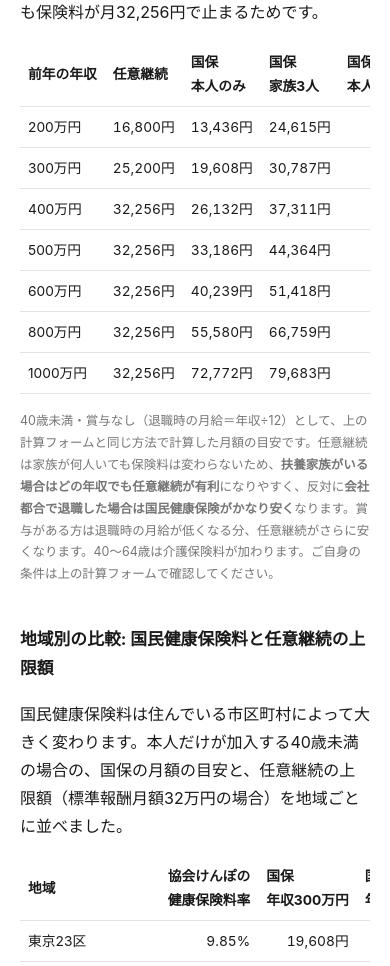
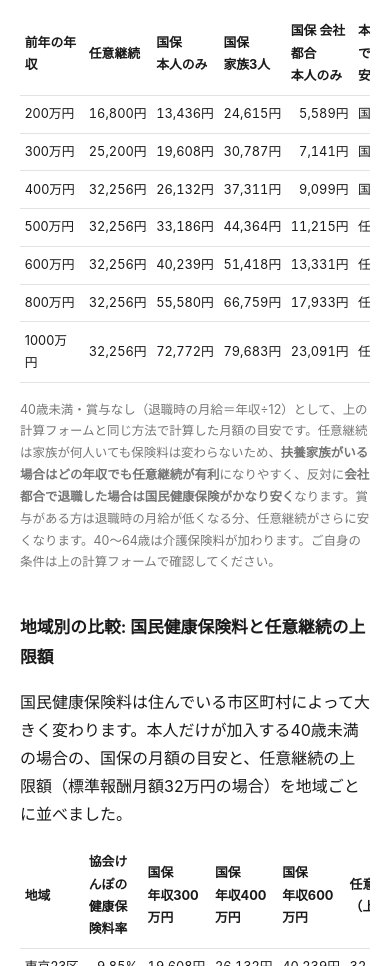
Before and after one commit to kosuke-rgb/taishokugo-hoken-hikaku-keisan, a plain HTML site: page index.html in a window 390 px wide. Shown: the part 3680-4646 px from the top of the page. Drawn offline with Linux system fonts and the light colour scheme.

Commit message:
スマホで早見表が画面からはみ出さないように表のCSSを調整
Co-Authored-By: Claude Opus 5.5 <noreply@anthropic.com>

```diff
--- a/index.html
+++ b/index.html
@@ -213,7 +213,7 @@ tr.total td { font-weight: 700; }
 tr.total { background: var(--best-bg); }
 
 .ref-table { overflow-x: auto; }
-.ref-table table { width: 100%; border-collapse: collapse; font-size: 0.86rem; min-width: 460px; }
+.ref-table table { width: 100%; border-collapse: collapse; font-size: 0.86rem; min-width: 0; }
 .ref-table th, .ref-table td { padding: 0.5rem 0.5rem; border-bottom: 1px solid var(--line); text-align: left; }
 .ref-table td.num { font-variant-numeric: tabular-nums; text-align: right; }
 .ref-table tr.best td { background: var(--best-bg); font-weight: 700; }
@@ -293,6 +293,15 @@ footer.site-footer a { color: var(--accent); }
 .breadcrumb { font-size: 0.78rem; color: var(--muted); margin-bottom: 1.1rem; }
 .breadcrumb a { color: var(--accent); text-decoration: none; }
 .breadcrumb a:hover { text-decoration: underline; }
+/* スマホで表が画面からはみ出さないように（2026-11-17） */
+@media (max-width: 600px) {
+  .ref-table table { font-size: 0.8rem; }
+  .ref-table th, .ref-table td { padding: 0.45rem 0.3rem; }
+  .ref-table th, .ref-table td:first-child { white-space: normal; }
+  .ref-table td.nw { white-space: nowrap; }
+  .ref-table th:first-child, .ref-table td:first-child { min-width: 5em; position: sticky; left: 0; z-index: 1; background: var(--bg); box-shadow: 1px 0 0 var(--line); }
+  .ref-table tr.best td:first-child, .ref-table tr.total td:first-child, .ref-table tr.next td:first-child, .ref-table tr.highlight td:first-child { background: var(--best-bg, var(--bg)); }
+}
 </style>
 </head>
 <body>
@@ -399,13 +408,13 @@ footer.site-footer a { color: var(--accent); }
       <table style="white-space:nowrap">
         <thead><tr><th>前年の年収</th><th class="num">任意継続</th><th class="num">国保<br>本人のみ</th><th class="num">国保<br>家族3人</th><th class="num">国保 会社都合<br>本人のみ</th><th>本人のみで<br>安い方</th></tr></thead>
         <tbody>
-          <tr><td>200万円</td><td class="num">16,800円</td><td class="num">13,436円</td><td class="num">24,615円</td><td class="num">5,589円</td><td>国保</td></tr>
-          <tr><td>300万円</td><td class="num">25,200円</td><td class="num">19,608円</td><td class="num">30,787円</td><td class="num">7,141円</td><td>国保</td></tr>
-          <tr><td>400万円</td><td class="num">32,256円</td><td class="num">26,132円</td><td class="num">37,311円</td><td class="num">9,099円</td><td>国保</td></tr>
-          <tr><td>500万円</td><td class="num">32,256円</td><td class="num">33,186円</td><td class="num">44,364円</td><td class="num">11,215円</td><td>任意継続</td></tr>
-          <tr><td>600万円</td><td class="num">32,256円</td><td class="num">40,239円</td><td class="num">51,418円</td><td class="num">13,331円</td><td>任意継続</td></tr>
-          <tr><td>800万円</td><td class="num">32,256円</td><td class="num">55,580円</td><td class="num">66,759円</td><td class="num">17,933円</td><td>任意継続</td></tr>
-          <tr><td>1000万円</td><td class="num">32,256円</td><td class="num">72,772円</td><td class="num">79,683円</td><td class="num">23,091円</td><td>任意継続</td></tr>
+          <tr><td>200万円</td><td class="num nw">16,800円</td><td class="num nw">13,436円</td><td class="num nw">24,615円</td><td class="num nw">5,589円</td><td>国保</td></tr>
+          <tr><td>300万円</td><td class="num nw">25,200円</td><td class="num nw">19,608円</td><td class="num nw">30,787円</td><td class="num nw">7,141円</td><td>国保</td></tr>
+          <tr><td>400万円</td><td class="num nw">32,256円</td><td class="num nw">26,132円</td><td class="num nw">37,311円</td><td class="num nw">9,099円</td><td>国保</td></tr>
+          <tr><td>500万円</td><td class="num nw">32,256円</td><td class="num nw">33,186円</td><td class="num nw">44,364円</td><td class="num nw">11,215円</td><td>任意継続</td></tr>
+          <tr><td>600万円</td><td class="num nw">32,256円</td><td class="num nw">40,239円</td><td class="num nw">51,418円</td><td class="num nw">13,331円</td><td>任意継続</td></tr>
+          <tr><td>800万円</td><td class="num nw">32,256円</td><td class="num nw">55,580円</td><td class="num nw">66,759円</td><td class="num nw">17,933円</td><td>任意継続</td></tr>
+          <tr><td>1000万円</td><td class="num nw">32,256円</td><td class="num nw">72,772円</td><td class="num nw">79,683円</td><td class="num nw">23,091円</td><td>任意継続</td></tr>
         </tbody>
       </table>
     </div>
@@ -419,12 +428,12 @@ footer.site-footer a { color: var(--accent); }
       <table style="white-space:nowrap">
         <thead><tr><th>地域</th><th class="num">協会けんぽの<br>健康保険料率</th><th class="num">国保<br>年収300万円</th><th class="num">国保<br>年収400万円</th><th class="num">国保<br>年収600万円</th><th class="num">任意継続<br>（上限）</th><th class="num">任意継続が安く<br>なる前年の年収</th></tr></thead>
         <tbody>
-          <tr><td>東京23区</td><td class="num">9.85%</td><td class="num">19,608円</td><td class="num">26,132円</td><td class="num">40,239円</td><td class="num">32,256円</td><td class="num"><strong>約490万円</strong></td></tr>
-          <tr><td>大阪市（大阪府内）</td><td class="num">10.13%</td><td class="num">24,744円</td><td class="num">32,662円</td><td class="num">49,782円</td><td class="num">33,152円</td><td class="num"><strong>約410万円</strong></td></tr>
-          <tr><td>横浜市</td><td class="num">9.92%</td><td class="num">19,628円</td><td class="num">26,590円</td><td class="num">41,643円</td><td class="num">32,480円</td><td class="num"><strong>約480万円</strong></td></tr>
-          <tr><td>名古屋市</td><td class="num">9.93%</td><td class="num">21,149円</td><td class="num">28,346円</td><td class="num">43,906円</td><td class="num">32,512円</td><td class="num"><strong>約455万円</strong></td></tr>
-          <tr><td>札幌市</td><td class="num">10.28%</td><td class="num">21,145円</td><td class="num">28,212円</td><td class="num">43,492円</td><td class="num">33,632円</td><td class="num"><strong>約475万円</strong></td></tr>
-          <tr><td>福岡市</td><td class="num">10.11%</td><td class="num">16,983円</td><td class="num">22,533円</td><td class="num">34,533円</td><td class="num">33,088円</td><td class="num"><strong>約580万円</strong></td></tr>
+          <tr><td>東京23区</td><td class="num nw">9.85%</td><td class="num nw">19,608円</td><td class="num nw">26,132円</td><td class="num nw">40,239円</td><td class="num nw">32,256円</td><td class="num"><strong>約490万円</strong></td></tr>
+          <tr><td>大阪市（大阪府内）</td><td class="num nw">10.13%</td><td class="num nw">24,744円</td><td class="num nw">32,662円</td><td class="num nw">49,782円</td><td class="num nw">33,152円</td><td class="num"><strong>約410万円</strong></td></tr>
+          <tr><td>横浜市</td><td class="num nw">9.92%</td><td class="num nw">19,628円</td><td class="num nw">26,590円</td><td class="num nw">41,643円</td><td class="num nw">32,480円</td><td class="num"><strong>約480万円</strong></td></tr>
+          <tr><td>名古屋市</td><td class="num nw">9.93%</td><td class="num nw">21,149円</td><td class="num nw">28,346円</td><td class="num nw">43,906円</td><td class="num nw">32,512円</td><td class="num"><strong>約455万円</strong></td></tr>
+          <tr><td>札幌市</td><td class="num nw">10.28%</td><td class="num nw">21,145円</td><td class="num nw">28,212円</td><td class="num nw">43,492円</td><td class="num nw">33,632円</td><td class="num"><strong>約475万円</strong></td></tr>
+          <tr><td>福岡市</td><td class="num nw">10.11%</td><td class="num nw">16,983円</td><td class="num nw">22,533円</td><td class="num nw">34,533円</td><td class="num nw">33,088円</td><td class="num"><strong>約580万円</strong></td></tr>
         </tbody>
       </table>
     </div>
@@ -489,7 +498,7 @@ footer.site-footer a { color: var(--accent); }
         <thead><tr><th>項目</th><th class="num">任意継続</th><th class="num">国民健康保険</th></tr></thead>
         <tbody>
           <tr><td>算定の基準</td><td class="num">標準報酬月額30万円</td><td class="num">算定基礎額233万円（給与所得276万円−基礎控除43万円）</td></tr>
-          <tr class="best"><td>月額の目安</td><td class="num">30,240円</td><td class="num">26,132円</td></tr>
+          <tr class="best"><td>月額の目安</td><td class="num nw">30,240円</td><td class="num nw">26,132円</td></tr>
         </tbody>
       </table>
     </div>
```
